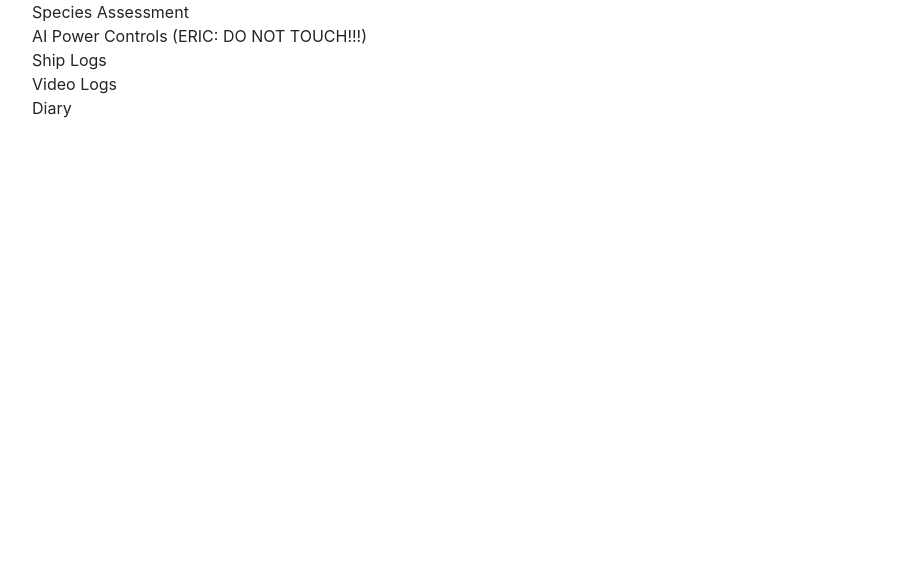
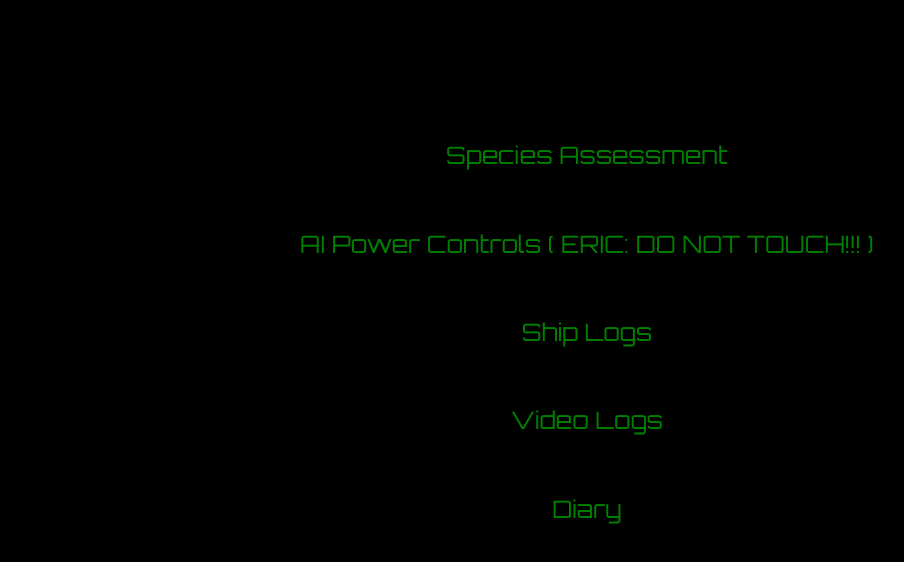
Before and after one commit to JakeSeib/Circuit-Solver, a React app: page /#/ in a window 1280 px wide. Shown: the top 562 px of the page, without its empty margins (53-957 px from the left). Built offline with nearby package versions, Linux system fonts and the light colour scheme.

Commit message:
Basic home view css

```diff
--- a/src/components/Home/Home.js
+++ b/src/components/Home/Home.js
@@ -1,5 +1,9 @@
-import React, { useState, Fragment } from 'react'
+import React, { useState } from 'react'
 import { Redirect } from 'react-router-dom'
+import Container from 'react-bootstrap/Container'
+import Row from 'react-bootstrap/Row'
+import Button from 'react-bootstrap/Button'
+import './Home.scss'
 
 const Home = () => {
   const [redirectRoute, setRedirectRoute] = useState(null)
@@ -12,23 +16,33 @@ const Home = () => {
   if (redirectRoute) {
     appJSX = <Redirect to={`/${redirectRoute}`} />
   } else {
-    appJSX = <Fragment>
-      <div className='landing-link' data-route='species' onClick={handleHomeClick}>
-        Species Assessment
-      </div>
-      <div className='landing-link' data-route='circuits' onClick={handleHomeClick}>
-        AI Power Controls (ERIC: DO NOT TOUCH!!!)
-      </div>
-      <div className='landing-link' data-route='ship-logs' onClick={handleHomeClick}>
-        Ship Logs
-      </div>
-      <div className='landing-link' data-route='video-logs' onClick={handleHomeClick}>
-        Video Logs
-      </div>
-      <div className='landing-link' data-route='diary' onClick={handleHomeClick}>
-        Diary
-      </div>
-    </Fragment>
+    appJSX = <Container className='landing-container'>
+      <Row>
+        <Button className='landing-button' data-route='species' variant='success' onClick={handleHomeClick}>
+          Species Assessment
+        </Button>
+      </Row>
+      <Row>
+        <Button className='landing-button' data-route='circuits' variant='success' onClick={handleHomeClick}>
+          AI Power Controls ( ERIC: DO NOT TOUCH!!! )
+        </Button>
+      </Row>
+      <Row>
+        <Button className='landing-button' data-route='ship-logs' variant='success' onClick={handleHomeClick}>
+          Ship Logs
+        </Button>
+      </Row>
+      <Row>
+        <Button className='landing-button' data-route='video-logs' variant='success' onClick={handleHomeClick}>
+          Video Logs
+        </Button>
+      </Row>
+      <Row>
+        <Button className='landing-button' data-route='diary' variant='success' onClick={handleHomeClick}>
+          Diary
+        </Button>
+      </Row>
+    </Container>
   }
 
   return appJSX
--- /dev/null
+++ b/src/components/Home/Home.scss
@@ -0,0 +1,20 @@
+@import url('https://fonts.googleapis.com/css2?family=Orbitron:wght@400;500&display=swap');
+
+body {
+  background-color: black;
+}
+
+.landing-container {
+  margin-top: 10%;
+}
+
+.landing-button {
+  background-color: black;
+  border-color: black;
+  color: green;
+  font-family: 'Orbitron', sans-serif;
+  font-size: x-large;
+  margin: 1.2rem auto;
+  text-align: center;
+  width: 80%;
+}
```
